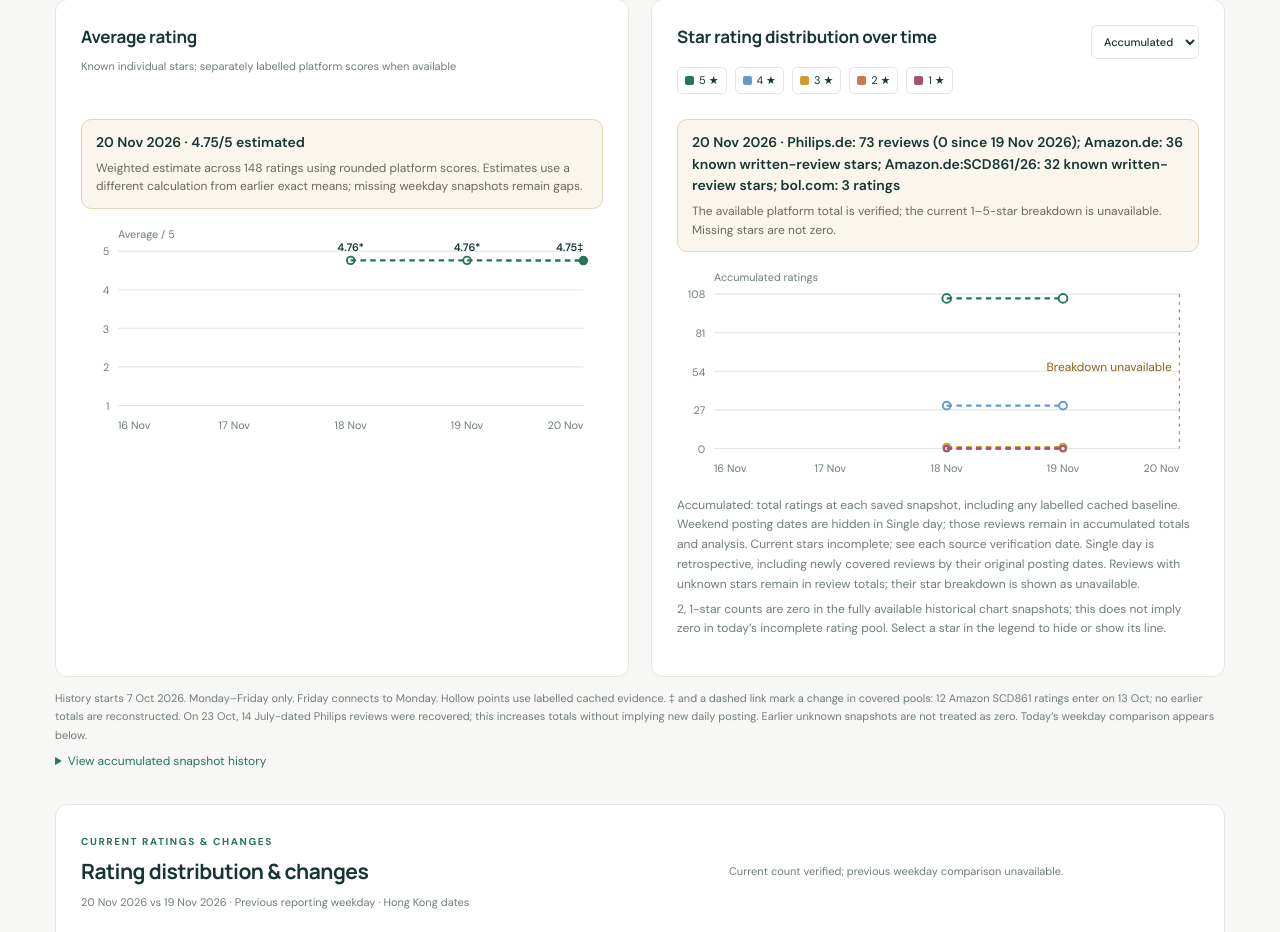
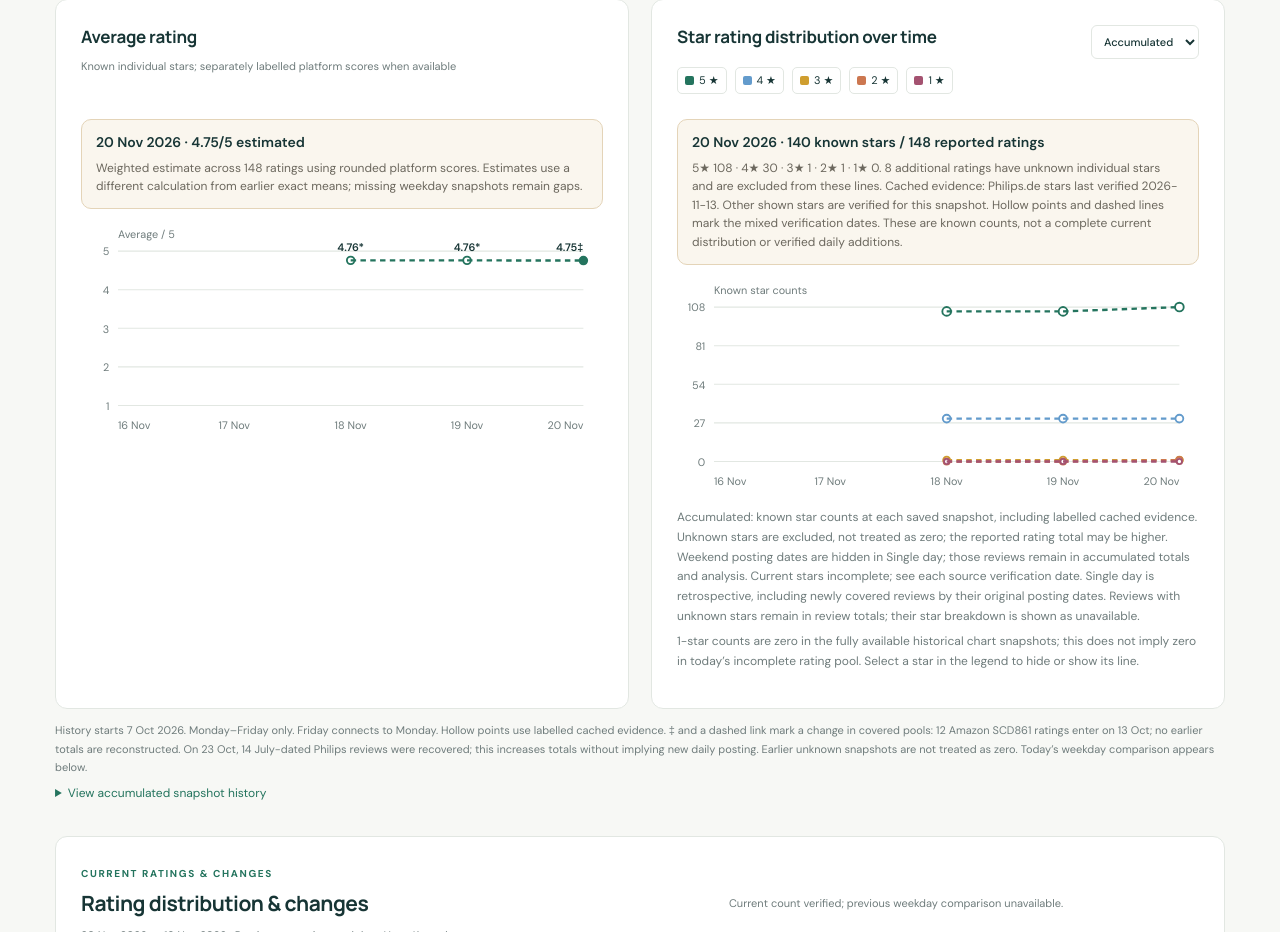
Before and after one commit to jan-git-wq/Care, a plain HTML site: page Philips Avent Video Baby Monitor/index.html in a window 1280 px wide. Shown: the part 1170-2102 px from the top of the page. Drawn offline with Linux system fonts and the light colour scheme.

Commit message:
Show known stars in incomplete current rating snapshots

```diff
--- a/Philips Avent Video Baby Monitor/index.html
+++ b/Philips Avent Video Baby Monitor/index.html
@@ -37,5 +37,5 @@
   <footer><span>AVENT REVIEW OBSERVATORY</span><span>Independent research view · Source ratings remain attributed to their platforms.</span></footer>
 </main>
 <dialog id="evidence"><div class="dialog-top"><span class="eyebrow">REVIEW EVIDENCE</span><button id="close-dialog" aria-label="Close review evidence">×</button></div><h2 id="dialog-title"></h2><p id="dialog-description"></p><div id="dialog-reviews"></div><p class="footnote">Each quotation is a short English translation of the relevant original wording, not a full review. Positive remarks can be qualified elsewhere in a review. Unverified wording is marked unavailable. Follow the source for full context.</p></dialog>
-<script src="../data.js?v=4cf707cc126d"></script><script src="../app.js?v=da4e3b19022d"></script>
+<script src="../data.js?v=4cf707cc126d"></script><script src="../app.js?v=f046e41e378f"></script>
 </body></html>
--- a/app.js
+++ b/app.js
@@ -139,7 +139,11 @@ function ratingTrend(data,platform,range='week'){
   const estimateCount=estimated?reported.reduce((n,r)=>n+r.count,0):null;
   const average=estimated?Math.round(reported.reduce((n,r)=>n+r.average*r.count,0)/estimateCount*100)/100:total?Math.round(stars.reduce((n,s)=>n+s*histogram[s],0)*100/total)/100:null;
   const aggregatePools=data.check_history?.[date]?.aggregate_rating_pools;
-  if(aggregatePools&&(platform==='all'||platform==='Amazon.de')){const pools=aggregatePools.filter(p=>platform==='all'||p.platform===platform),count=pools.reduce((n,p)=>n+p.count,0);points.push({date,stars:null,total:count,average:pools.reduce((n,p)=>n+p.rating*p.count,0)/count,cached:[],reported:[],estimated:true,coverageChanged,scope:active});}
+  if(aggregatePools&&(platform==='all'||platform==='Amazon.de')){
+   const pools=aggregatePools.filter(p=>platform==='all'||p.platform===platform),count=pools.reduce((n,p)=>n+p.count,0);
+   const knownStarCount=stars.reduce((n,s)=>n+histogram[s],0),unknownStarCount=Math.max(0,count-knownStarCount);
+   points.push({date,stars:knownStarCount?histogram:null,knownStarCount,unknownStarCount,partialStars:unknownStarCount>0,starCached:cached,total:count,average:pools.reduce((n,p)=>n+p.rating*p.count,0)/count,cached:[],reported:[],estimated:true,coverageChanged,scope:active});
+  }
   else points.push({date,stars:available?histogram:null,total:total??estimateCount,average,cached,reported:estimated?[]:reported,estimated,coverageChanged,scope:active});
  }
  return {points,platforms,firstRecorded:dates[0]||null,windowStart,daysBack};
@@ -212,7 +216,7 @@ function renderTrend(){
  const platform=$('platform').value,range=$('trend-range').value||'week';
  const trend=ratingTrend(DATA,platform,range),stars=[5,4,3,2,1];
  const single=$('star-trend-mode').value==='single';
- const starTrend=single?singleDayStarTrend(DATA,platform,range):trend;
+ const starTrend=single?singleDayStarTrend(DATA,platform,range):{...trend,points:trend.points.map(p=>({...p,cached:p.starCached||p.cached,evidence:p.partialStars?p.knownStarCount+' known stars; '+p.unknownStarCount+' additional ratings have unknown stars. Mixed verification dates; not a complete current distribution.':p.evidence}))};
  const colours={5:'#24745e',4:'#639bcc',3:'#cf9e2f',2:'#cc7750',1:'#a45270'};
  $('trend-base').textContent='Weekday snapshots · '+(platform==='all'?'All verified pools':platform)+' · last '+trend.daysBack+' days';
  const reportedPlatforms=[...new Set(trend.points.flatMap(p=>p.reported.map(r=>r.platform)))];
@@ -234,12 +238,13 @@ function renderTrend(){
  const countDetails=currentGroups.map(g=>{const entry=DATA.ratingHistory[DATA.date][g.name];return g.name+': '+g.todayCount+(entry.rating_sample_only?' known written-review stars':g.name==='Philips.de'?' reviews':' ratings')+(entry.listing_rating_count!==undefined&&entry.listing_rating_count!==g.todayCount?' ('+entry.listing_rating_count+' listing ratings before deduplication)':'')+(g.net!==null?' ('+(g.net>0?'+':'')+g.net+' since '+fmtDate(todayChanges.yesterday)+')':'');}).join('; ');
  $('star-status').innerHTML='<strong>'+fmtDate(DATA.date)+' · '+(countDetails?esc(countDetails):'Current counts unavailable')+'</strong><span>'+
   (latest?.stars?'Star breakdown is available for this snapshot.':countDetails?'The available platform total is verified; the current 1–5-star breakdown is unavailable. Missing stars are not zero.':'No fresh star breakdown was captured. Earlier points retain their original dates.')+'</span>';
+ if(!single&&latest?.partialStars)$('star-status').innerHTML='<strong>'+fmtDate(latest.date)+' · '+latest.knownStarCount+' known stars / '+latest.total+' reported ratings</strong><span>'+stars.map(s=>s+'★ '+latest.stars[s]).join(' · ')+'. '+latest.unknownStarCount+' additional ratings have unknown individual stars and are excluded from these lines. '+(latest.starCached?.length?'Cached evidence: '+esc(latest.starCached.join('; '))+'. Other shown stars are verified for this snapshot. Hollow points and dashed lines mark the mixed verification dates.':'Amazon: '+latest.knownStarCount+' written-review stars verified '+fmtDate(latest.date)+'.')+' These are known counts, not a complete current distribution or verified daily additions.</span>';
 
  $('trend-legend').innerHTML=stars.map(s=>'<button type="button" data-trend-star="'+s+'" aria-pressed="'+!hiddenTrendStars.has(s)+'" aria-label="Show '+s+'-star rating trend"><i style="background:'+colours[s]+'"></i>'+s+' ★</button>').join('');
- $('review-trend').innerHTML=trendLineChart(starTrend.points,stars.filter(s=>!hiddenTrendStars.has(s)).map(s=>({label:s+'-star ratings',colour:colours[s],value:p=>p.stars?.[s]??null,radius:2+s*.4,dash:s<=3?s+' 3':null})),{title:single?'Single-day review counts by posting date and star rating':'Accumulated rating counts by snapshot date and star rating',unit:single?'Reviews on this date':'Accumulated ratings'});
+ $('review-trend').innerHTML=trendLineChart(starTrend.points,stars.filter(s=>!hiddenTrendStars.has(s)).map(s=>({label:s+'-star ratings',colour:colours[s],value:p=>p.stars?.[s]??null,radius:2+s*.4,dash:s<=3?s+' 3':null,tooltip:(p,value)=>fmtDate(p.date)+' · '+s+'★: '+value+(p.partialStars?' · known subset ('+p.knownStarCount+'/'+p.total+'); '+p.unknownStarCount+' stars unavailable':'')+(p.cached.length?' · '+p.cached.join('; '):'')+(p.partialStars?' · not a verified daily change':'')})),{title:single?'Single-day review counts by posting date and star rating':'Known accumulated star counts, including labelled cached evidence',unit:single?'Reviews on this date':'Known star counts'});
  const zeros=stars.filter(s=>starTrend.points.some(p=>p.stars)&&starTrend.points.every(p=>!p.stars||p.stars[s]===0));
  $('trend-zero-note').textContent=zeros.length?zeros.join(', ')+'-star counts are zero in the fully available historical chart snapshots; this does not imply zero in today’s incomplete rating pool. Select a star in the legend to hide or show its line.':'Select a star in the legend to hide or show its line.';
- $('star-mode-note').textContent=single?'Single day: captured written reviews on each displayed posting date. Not additions since the previous weekday’s check. A zero means no captured reviews dated that day; inaccessible reviews are excluded.':'Accumulated: total ratings at each saved snapshot, including any labelled cached baseline.';
+ $('star-mode-note').textContent=single?'Single day: captured written reviews on each displayed posting date. Not additions since the previous weekday’s check. A zero means no captured reviews dated that day; inaccessible reviews are excluded.':'Accumulated: known star counts at each saved snapshot, including labelled cached evidence. Unknown stars are excluded, not treated as zero; the reported rating total may be higher.';
  $('star-day-table').hidden=!single;
  $('star-day-body').innerHTML=single?starTrend.points.map(p=>'<tr><td>'+fmtDate(p.date)+'</td>'+stars.map(s=>'<td>'+(p.stars?.[s]??'—')+'</td>').join('')+'<td>'+(p.total??'—')+'</td></tr>').join(''):'';
  $('trend-note').textContent='History starts '+(trend.firstRecorded?fmtDate(trend.firstRecorded):'at the first snapshot')+'. Monday–Friday only. Friday connects to Monday. Hollow points use labelled cached evidence. ‡ and a dashed link mark a change in covered pools: 12 Amazon SCD861 ratings enter on 13 Oct; no earlier totals are reconstructed. On 23 Oct, 14 July-dated Philips reviews were recovered; this increases totals without implying new daily posting. Earlier unknown snapshots are not treated as zero. Today’s weekday comparison appears below.';
@@ -248,7 +253,7 @@ function renderTrend(){
  $('trend-table-body').innerHTML=trend.points.map(p=>{
  const reported=p.reported.map(r=>r.platform+': '+r.average.toFixed(1)+'/5').join('; ');
  const counts=p.reported.map(r=>r.platform+': '+r.count).join('; ');
- return '<tr><td>'+fmtDate(p.date)+'</td><td>'+(p.average===null?(reported?esc(reported)+'†':'—'):p.average.toFixed(2))+'</td>'+stars.map(s=>'<td>'+(p.stars?.[s]??'—')+'</td>').join('')+'<td>'+(p.total??(counts?esc(counts):'—'))+'</td><td>'+(p.estimated?'Estimated from rounded platform scores; exact combined star counts unavailable':p.reported.length?'Partial: reported platform score/count; star split unavailable':p.cached.length?esc(p.cached.join('; ')):p.total===null?'Unavailable':p.coverageChanged?'Verified; coverage expanded (‡)':'Verified')+'</td></tr>';
+ return '<tr><td>'+fmtDate(p.date)+'</td><td>'+(p.average===null?(reported?esc(reported)+'†':'—'):p.average.toFixed(2))+'</td>'+stars.map(s=>'<td>'+(p.stars?.[s]??'—')+'</td>').join('')+'<td>'+(p.total??(counts?esc(counts):'—'))+'</td><td>'+(p.partialStars?'Known star subset: '+p.knownStarCount+' of '+p.total+'; '+p.unknownStarCount+' unknown stars. '+esc((p.starCached||[]).join('; '))+'. Mean uses rounded platform scores.':p.estimated?'Estimated from rounded platform scores; exact combined star counts unavailable':p.reported.length?'Partial: reported platform score/count; star split unavailable':p.cached.length?esc(p.cached.join('; ')):p.total===null?'Unavailable':p.coverageChanged?'Verified; coverage expanded (‡)':'Verified')+'</td></tr>';
  }).join('');
 }
 
```
Also changed, not shown: index.html (+1 -1 lines).
